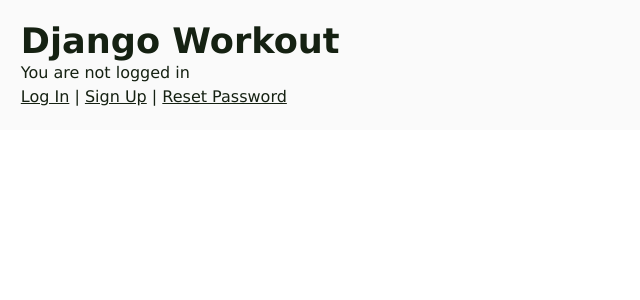
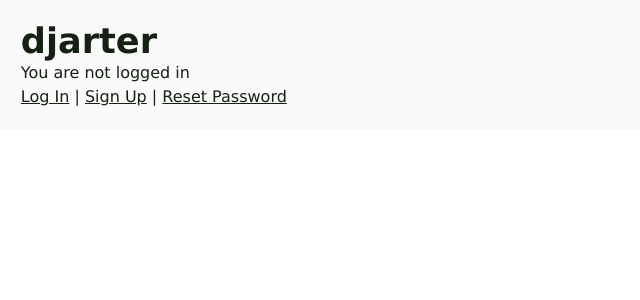
Before and after one commit to lancegoyke/djarter, a Django app: page / in a window 1280 px wide. Shown: the part 66-366 px from the top of the page, without its empty margins (0-640 px from the left). Run offline with Django 4.2, Linux system fonts and the light colour scheme; parts of the project's set-up code (start-up, migrations or seed data) failed here and were passed over.

Commit message:
new project title

```diff
--- a/templates/home.html
+++ b/templates/home.html
@@ -3,7 +3,7 @@
   Home
 {% endblock title %}
 {% block content %}
-  <h1>Django Workout</h1>
+  <h1>djarter</h1>
   {% if user.is_authenticated %}
     <p>Hi {{ user.email }}!</p>
     <p>
```
